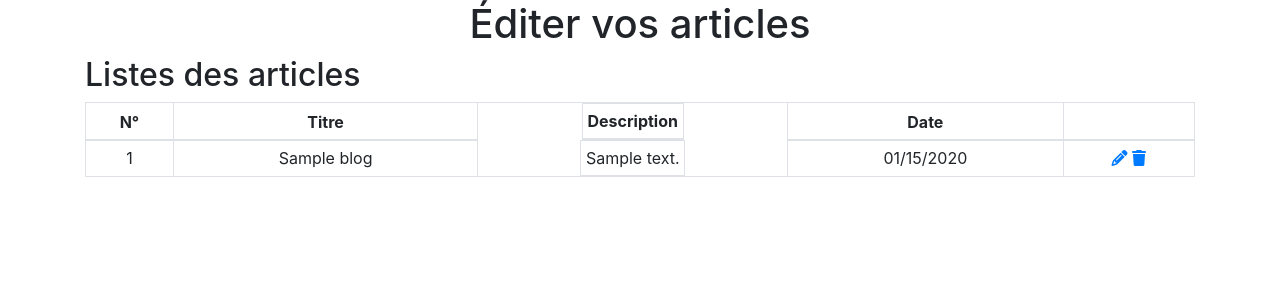
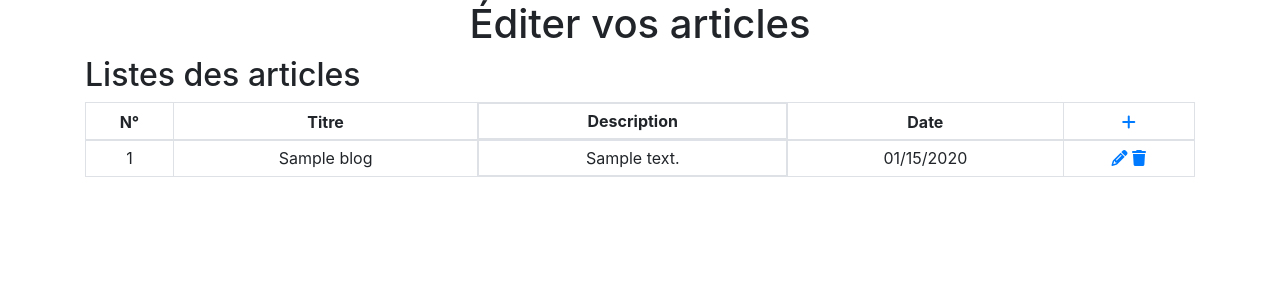
Before and after one commit to Faokiam0/karate91, a Symfony app: template templates/redactor/blog/index.html.twig in a window 1280 px wide. Shown: the top 300 px of the page. Run offline with Twig, Linux system fonts and the light colour scheme; the template is opened without the code that fills it: most values are stand-ins (such as "Sample title", 1, 10 or a date in 2020); some libraries are stand-ins or nearby versions.

Commit message:
add blog done

```diff
--- a/templates/redactor/blog/index.html.twig
+++ b/templates/redactor/blog/index.html.twig
@@ -12,9 +12,9 @@
                 <tr>
                     <th scope="col">N°</th>
                     <th scope="col">Titre</th>
-                    <th scope="col" class="d-lg-inline-block d-none">Description</th>
+                    <th scope="col" class="d-lg-block d-none">Description</th>
                     <th scope="col">Date</th>
-                    <th scope="col"></th>
+                    <th scope="col"><a href="{{path('redactor_blogs_create')}}"><i class="fas fa-plus"/></a></th>
                 </tr>
             </thead>
             <tbody>
@@ -22,7 +22,7 @@
                     <tr>
                         <td>{{ article.id }}</td>
                         <td>{{ article.title }}</td>
-                        <td class="d-lg-inline-block d-none">{{ article.content }}</td>
+                        <td class="d-lg-block d-none">{{ article.content }}</td>
                         <td>{{ article.date|date("m/d/Y")}}</td>
                         <td>
                             <a href="{{path('redactor_blogs_update',{id:article.id})}}">
```
